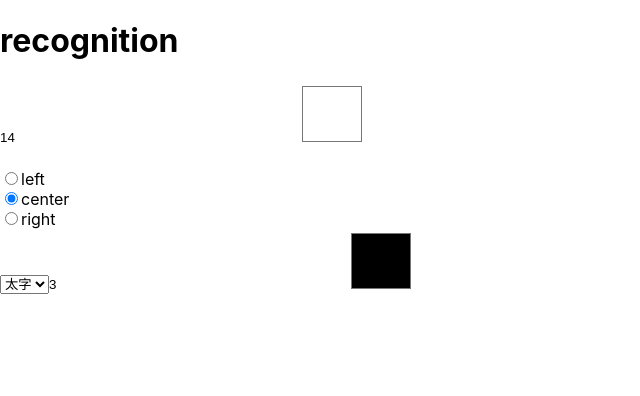
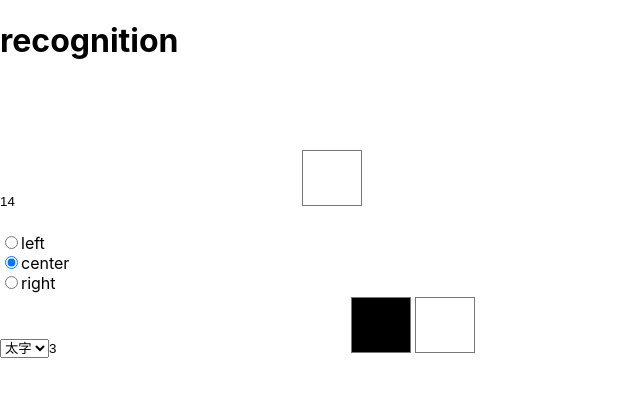
Before and after one commit to jiroor/home, a Next.js app: page /recognition in a window 1280 px wide. Shown: the top 396 px of the page, without its empty margins (0-640 px from the left). Built offline with nearby package versions, Linux system fonts and the light colour scheme.

Commit message:
support backgroundColor

```diff
--- a/src/pages/recognition/index.tsx
+++ b/src/pages/recognition/index.tsx
@@ -30,6 +30,7 @@ export default function Recognition() {
   const [textAlign, setTextAlign] = useState(TextAlign.Center);
   const [textStrokeWidth, setTextStrokeWidth] = useState(3);
   const [textStrokeColor, setTextStrokeColor] = useState('#000000');
+  const [backgroundColor, setBackgroundColor] = useState('#ffffff');
 
   const handleResult = useCallback((event: SpeechRecognitionEvent) => {
     const { transcript, isFinal } = getResult(event);
@@ -84,7 +85,14 @@ export default function Recognition() {
     const { value } = (event.target as HTMLInputElement);
     setTextStrokeColor(value);
   }, []);
+  const handleInputBackgroundColor = useCallback((event: FormEvent<HTMLInputElement>) => {
+    const { value } = (event.target as HTMLInputElement);
+    setBackgroundColor(value);
+  }, []);
 
+  const textContainerStyle: React.CSSProperties = {
+    backgroundColor
+  };
   const textStyle: React.CSSProperties = {
     fontSize: `${fontSize}px`,
     fontWeight,
@@ -129,15 +137,16 @@ export default function Recognition() {
         </h1>
 
         <div
-          className={styles.textContainer}>
+          className={styles.textContainer}
+          style={textContainerStyle}>
           <div
-            style={{ ...textStyle, ...textStrokeStyle }}
-            className={styles.textStroke}>
+            className={styles.textStroke}
+            style={{ ...textStyle, ...textStrokeStyle }}>
             {text}
           </div>
           <div
-            style={textStyle}
-            className={styles.text}>
+            className={styles.text}
+            style={textStyle}>
             {text}
           </div>
         </div>
@@ -175,6 +184,11 @@ export default function Recognition() {
           className={styles.inputColor}
           value={textStrokeColor}
           onInput={handleInputTextStrokeColor} />
+        <input
+          type='color'
+          className={styles.inputColor}
+          value={backgroundColor}
+          onInput={handleInputBackgroundColor} />
       </main>
     </div>
   )
--- a/src/styles/Recognition.module.css
+++ b/src/styles/Recognition.module.css
@@ -27,7 +27,9 @@
   right: 0;
   bottom: 0;
   left: 0;
+  padding: 32px 16px;
 }
 .text {
   position: relative;
+  padding: 32px 16px;
 }
```
